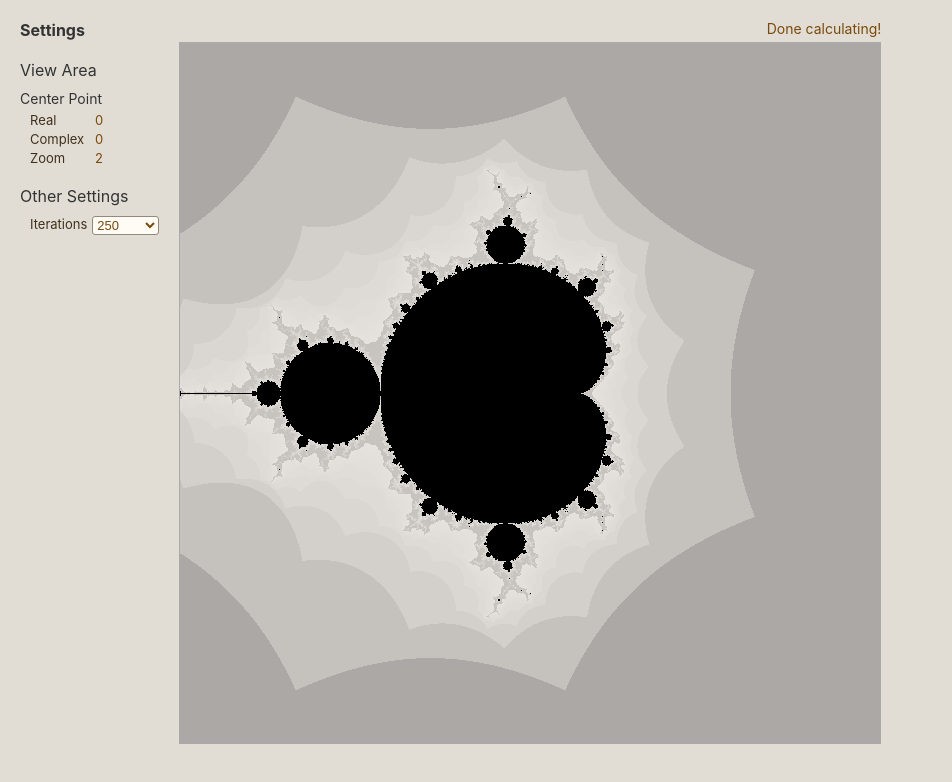
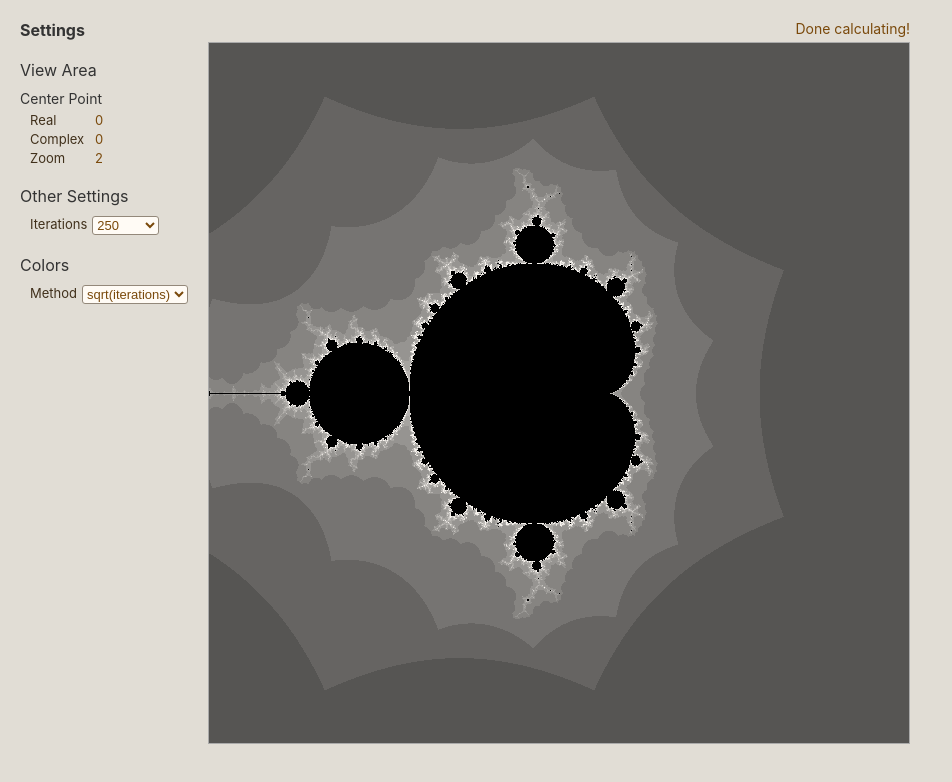
Before and after one commit to dwaltrip/frac-vizzy, a React (Create React App) app: page / in a window 1280 px wide. Shown: the top 782 px of the page, without its empty margins (0-952 px from the left). Built offline with nearby package versions, Linux system fonts and the light colour scheme.

Commit message:
Add dropdown for different coloring methods.

```diff
--- a/src/SettingsPanel.jsx
+++ b/src/SettingsPanel.jsx
@@ -1,6 +1,6 @@
 import './styles/SettingsPanel.css';
 
-import { TILE_SIDE_LENGTH_IN_PIXELS } from './settings';
+import { TILE_SIDE_LENGTH_IN_PIXELS, COLOR_METHOD_OPTS } from './settings';
 import { SelectWithCustomValues } from './ui/SelectWithCustomValues';
 import { truncateRange } from './lib/truncateRange';
 
@@ -18,10 +18,15 @@ const ITERATION_VALUE_OPTS = [
 
 // TODO: Enable modifying the settings while points are being computed.
 function SettingsPanel({ params, setPlotParams }) {
-  const { centerPos, zoomLevel, iterationLimit } = params;
+  const { centerPos, zoomLevel, iterationLimit, colorMethod } = params;
 
   const setIterationLimit = value => {
     setPlotParams({ iterationLimit: parseInt(value) });
+  };
+
+  const setColorMethod = event => {
+    console.log(event.target.value)
+    setPlotParams({ colorMethod: event.target.value });
   };
 
   return (
@@ -62,6 +67,26 @@ function SettingsPanel({ params, setPlotParams }) {
           </span>
         </div>
       </section>
+
+      <section className='data-section'>
+        <div className='data-header'>Colors</div>
+        <div className='data-row'>
+          <label>Method</label>
+          {/* TODO: clean up the classnames and stuff.
+              E.g. It should be generic, somethign like "settings-panel-select" */}
+          <select
+            className='color-method-select'
+            value={colorMethod}
+            onChange={setColorMethod}
+          >
+            {COLOR_METHOD_OPTS.map(method => (
+              <option value={method.value} key={method.value}>
+                {method.text}
+              </option>
+            ))}
+          </select>
+        </div>
+      </section>
     </div>
   );
 }
--- a/src/mandelbrot/colorMap.js
+++ b/src/mandelbrot/colorMap.js
@@ -1,5 +1,5 @@
 import { randInt } from '../lib/randInt';
-import { TILE_SIDE_LENGTH_IN_PIXELS } from '../settings';
+import { TILE_SIDE_LENGTH_IN_PIXELS, COLOR_METHODS } from '../settings';
 
 import { calcMandlebrotSetStatus } from './computeMandelbrot';
 
@@ -48,6 +48,7 @@ function buildGetColorForPointUsingHistogram(histogram) {
 }
 
 function buildGetColorForPoint({
+  colorMethod,
   centerPos,
   zoomLevel,
   iterationLimit,
@@ -76,7 +77,7 @@ function buildGetColorForPoint({
     const status = calcMandlebrotSetStatus(real, complex, iterationLimit);
     if (!status.isInSet) {
       maxDivergenceFactor = Math.max(
-        transformForColor(status.iteration),
+        transformForColor(status.iteration, colorMethod),
         maxDivergenceFactor,
       );
     }
@@ -114,7 +115,7 @@ function buildGetColorForPoint({
       return { r: 0, g: 0, b: 0 };
     }
 
-    const val = transformForColor(status.iteration);
+    const val = transformForColor(status.iteration, colorMethod);
     return (val > maxColorKey ?
       colorMap.get(maxColorKey) :
       colorMap.get(val)
@@ -126,16 +127,24 @@ function percentToRangeVal(percent, start, end) {
   return Math.floor(start + (percent * (end - start)));
 }
 
-function transformForColor(iterationCount) {
+function transformForColor(iterationCount, colorMethod) {
   // NOTE: For log functions, we need to add 1 as sometimes it diverges
   // when iteration=0. `log(0)` gives -Infinity, which is bad.
   // There isn't a meaningful difference between iteration values in the
   // interval of [1, iterationLimit] versus [0, iterationLimit - 1].
   // --------------------------------------------------------------------
-  // const val = Math.log(iterationCount+1);
-  // const val = Math.log2(iterationCount+1);
-  // const val = iterationCount / 30;
-  const val = Math.sqrt(iterationCount);
+  let val;
+  if (colorMethod === COLOR_METHODS.sqrt_iters) {
+    val = Math.sqrt(iterationCount);
+  }
+  else if (colorMethod === COLOR_METHODS.log_iters) {
+    val = Math.log(iterationCount+1);
+    // val = Math.log2(iterationCount+1);
+  }
+  else if (colorMethod === COLOR_METHODS.div_by_20) {
+    val = iterationCount / 20;
+    // val = iterationCount / 30;
+  }
   return Math.ceil(val);
 }
 
--- a/src/mandelbrot/drawMandelbrot.js
+++ b/src/mandelbrot/drawMandelbrot.js
@@ -1,4 +1,4 @@
-import { TILE_SIDE_LENGTH_IN_PIXELS } from '../settings';
+import { TILE_SIDE_LENGTH_IN_PIXELS, COLOR_METHODS } from '../settings';
 
 import { getViewportInfo } from '../viewport';
 import { ComputeManager } from './computeManager';
@@ -12,6 +12,8 @@ const DEBUG = false;
 function drawMandelbrot({ canvas, params, onProgress }) {
   console.log('======== drawMandelbrot ========');
 
+  const { colorMethod } = params;
+
   const viewport = getViewportInfo({ params, canvas });
   const computeArgs = {
     ...params,
@@ -22,8 +24,10 @@ function drawMandelbrot({ canvas, params, onProgress }) {
   const ctx = canvas.getContext('2d');
   ctx.clearRect(0, 0, canvas.width, canvas.height);
 
-  // TODO: the color stuff needs more work... it doesn't look like online pics.
-  const getColor = buildGetColorForPoint(computeArgs);
+  let getColor;
+  if (params.colorMethod !== COLOR_METHODS.histogram) {
+    getColor = buildGetColorForPoint({ colorMethod, ...computeArgs });
+  }
 
   const histogram = {
     data: {},
@@ -53,14 +57,21 @@ function drawMandelbrot({ canvas, params, onProgress }) {
     // TODO: Cache the tile data!!
     // Who is in charge of that?
     handleNewTile: ({ tileId, points }) => {
-      histogram.updateForPoints(points);
-      // drawTile({ ctx, tileId, points, viewport, getColor });
+      if (colorMethod === COLOR_METHODS.histogram) {
+        histogram.updateForPoints(points);
+      }
+      else {
+        drawTile({ ctx, tileId, points, viewport, getColor });
+      }
     },
   }).then(computedTiles => {
-    const getColorV2 = buildGetColorForPointUsingHistogram(histogram);
-    computedTiles.forEach(({ tileId, points }) => {
-      drawTile({ ctx, tileId, points, viewport, getColor: getColorV2 });
-    });
+    if (params.colorMethod === COLOR_METHODS.histogram) {
+      const getColorV2 = buildGetColorForPointUsingHistogram(histogram);
+      computedTiles.forEach(({ tileId, points }) => {
+        drawTile({ ctx, tileId, points, viewport, getColor: getColorV2 });
+      });
+    }
+
     let t1 = performance.now();
     console.log(`Timer -- computing and rendering took ${t1 - t0} milliseconds.`);
 
--- a/src/plotParams.js
+++ b/src/plotParams.js
@@ -1,13 +1,13 @@
 import qs from 'qs';
 
 import { assert } from './lib/assert';
-
-import { TILE_SIDE_LENGTH_IN_PIXELS } from './settings';
+import { TILE_SIDE_LENGTH_IN_PIXELS, COLOR_METHODS } from './settings';
 import { getSideLength } from './mandelbrot/calcs';
 
 const DEFAULT_PARAMS = {
   centerPos: { r: "0", c: "0" },
   iterationLimit: "250",
+  colorMethod: COLOR_METHODS.sqrt_iters,
 };
 
 // These points draw a box around the fully zoomed out Mandelbrot
@@ -49,6 +49,7 @@ function getInitialParams(viewport) {
     }),
     zoomLevel: parseInt(urlData.zoomLevel || defaults.zoomLevel),
     iterationLimit: parseInt(urlData.iterationLimit || defaults.iterationLimit),
+    colorMethod: urlData.colorMethod || defaults.colorMethod,
   };
 }
 
@@ -57,6 +58,7 @@ function serializeParams(params) {
     pos: params.centerPos,
     z: params.zoomLevel,
     il: params.iterationLimit,
+    cm: params.colorMethod,
   };
 }
 
@@ -65,6 +67,7 @@ function deserializeParams(params) {
     centerPos: params.pos,
     zoomLevel: params.z,
     iterationLimit: params.il,
+    colorMethod: params.cm,
   };
 }
 
--- a/src/settings.js
+++ b/src/settings.js
@@ -1,4 +1,6 @@
 import { assert } from './lib/assert';
+
+// ----------------------------------------------------------------------------
 
 const TILE_SIDE_LENGTH_IN_PIXELS = 50;
 
@@ -7,7 +9,61 @@ const DEFAULT_VIEWPORT = {
   height: 700,
 };
 
+// ----------------------------------------------------------------------------
+
+// const COLOR_METHODS = [
+//   {
+//     name: 'sqrt_iters',
+//     desc: 'sqrt(iterations)',
+//   },
+//   {
+//     name: 'log_iters',
+//     desc: 'log(iterations)',
+//   },
+//   {
+//     name: 'histogram',
+//     desc: 'histogram',
+//   },
+// ];
+
+// const COLOR_METHOD_NAMES = COLOR_METHODS.reduce((obj, method)=> {
+//   return { ...obj, [method.name]: method.name };
+// }, {});
+
+// ----------------------------------------------------------------------------
+
+const COLOR_METHODS = {
+  sqrt_iters: 'sqrt_iters',
+  log_iters: 'log_iters',
+  div_by_20: 'div_by_20',
+  histogram: 'histogram',
+};
+
+const COLOR_METHOD_OPTS = [
+  {
+    value: COLOR_METHODS.sqrt_iters,
+    text: 'sqrt(iterations)',
+  },
+  {
+    value: COLOR_METHODS.log_iters,
+    text: 'log(iterations)',
+  },
+  {
+    value: COLOR_METHODS.histogram,
+    text: 'histogram',
+  },
+  {
+    value: COLOR_METHODS.div_by_20,
+    text: 'iterations / 20'
+  },
+];
+
+// ----------------------------------------------------------------------------
+
 export {
   TILE_SIDE_LENGTH_IN_PIXELS,
   DEFAULT_VIEWPORT,
+
+  COLOR_METHODS,
+  COLOR_METHOD_OPTS,
 };
--- a/src/styles/SettingsPanel.css
+++ b/src/styles/SettingsPanel.css
@@ -48,6 +48,7 @@
 
 .settings-panel .data-row .value,
 .settings-panel .select-with-custom-option select,
+.settings-panel select.color-method-select,
 .settings-panel .select-with-custom-option .custom-value-input {
   /*color: #814e0e;*/
   color: #7a490b;
@@ -55,6 +56,7 @@
 }
 
 .settings-panel .select-with-custom-option select,
+.settings-panel select.color-method-select,
 .settings-panel .select-with-custom-option .custom-value-input {
   background-color: #fffbf5;
   border: 1px solid #93887a;
```
